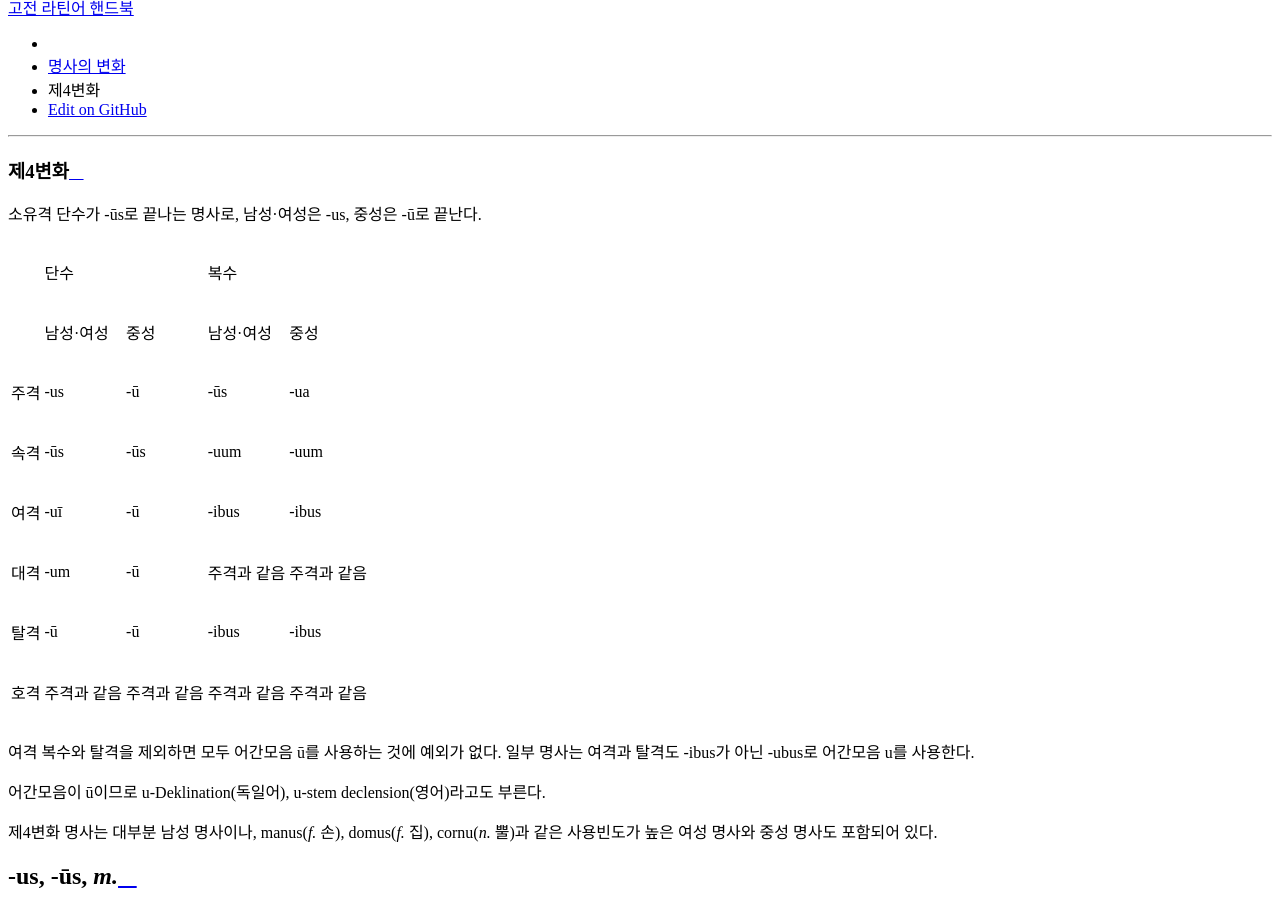
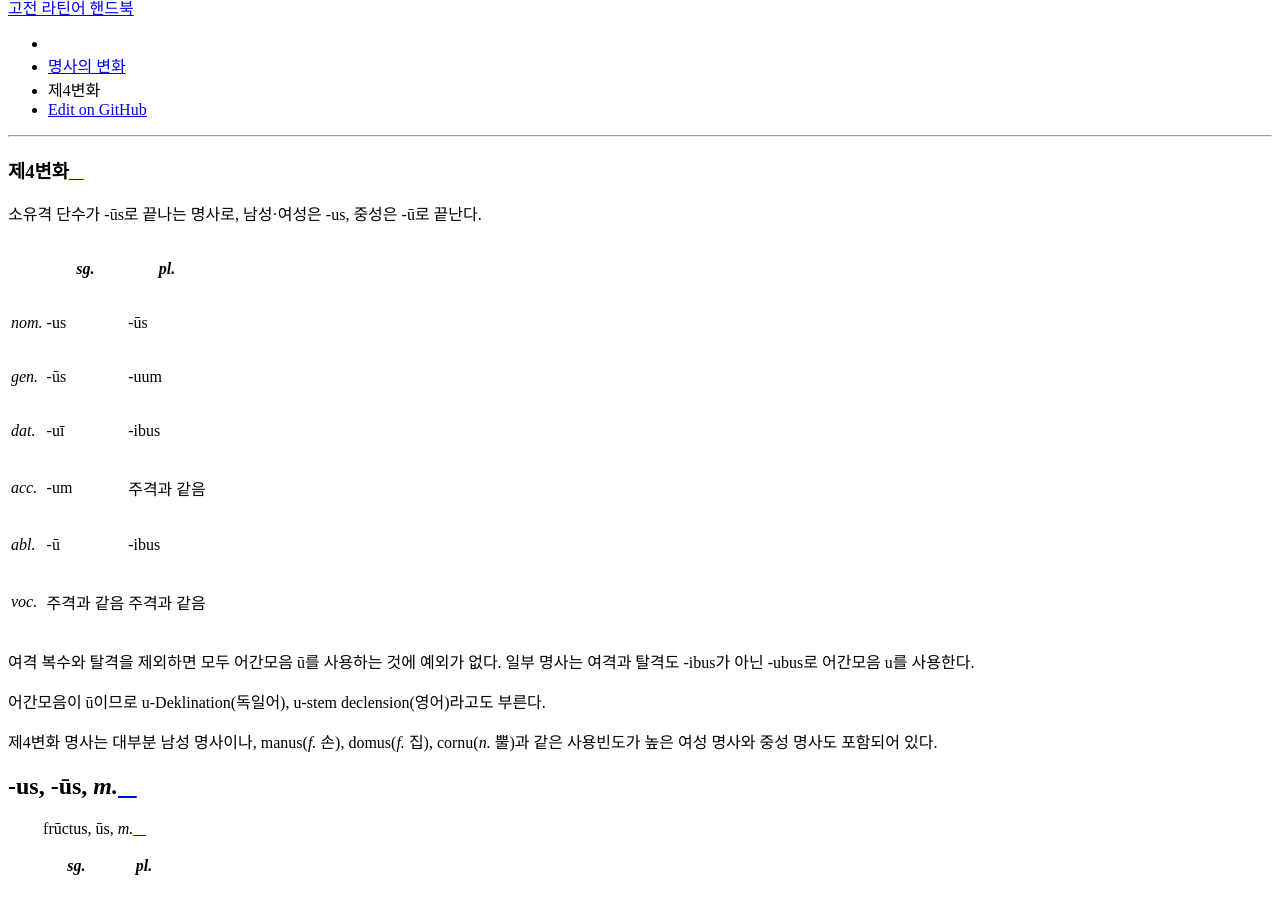
Before and after one commit to kabbala/grammatica_latina, a Sphinx documentation site: the page built from source/declinatio_nominis/declinatio_nominis_4.rst, in a window 1280 px wide and 900 px high, scrolled down 6604 px. Built offline with Sphinx 7.4.7 and the Read the Docs theme 2.0.0, drawn with Linux system fonts in a browser that asks for light colours.

Commit message:
어미 개요를 단순하게 정리해봄

```diff
--- a/source/declinatio_nominis/declinatio_nominis_4.rst
+++ b/source/declinatio_nominis/declinatio_nominis_4.rst
@@ -3,23 +3,16 @@
 
 소유격 단수가 -ūs로 끝나는 명사로, 남성·여성은 -us, 중성은 -ū로 끝난다.
 
-+-----------+-------------+-------------+-------------+-------------+
-|           | 단수                      | 복수                      |
-+-----------+-------------+-------------+-------------+-------------+
-|           | 남성·여성   | 중성        | 남성·여성   | 중성        |
-+-----------+-------------+-------------+-------------+-------------+
-| 주격      | -us         | -ū          | -ūs         | -ua         |
-+-----------+-------------+-------------+-------------+-------------+
-| 속격      | -ūs         | -ūs         | -uum        | -uum        |
-+-----------+-------------+-------------+-------------+-------------+
-| 여격      | -uī         | -ū          | -ibus       | -ibus       |
-+-----------+-------------+-------------+-------------+-------------+
-| 대격      | -um         | -ū          | 주격과 같음 | 주격과 같음 |
-+-----------+-------------+-------------+-------------+-------------+
-| 탈격      | -ū          | -ū          | -ibus       | -ibus       |
-+-----------+-------------+-------------+-------------+-------------+
-| 호격      | 주격과 같음 | 주격과 같음 | 주격과 같음 | 주격과 같음 |
-+-----------+-------------+-------------+-------------+-------------+
+.. csv-table::
+   :header-rows: 1
+
+   "", :tsig:`sg.`, :tsig:`pl.`
+   :tsig:`nom.`, "-us", "-ūs"
+   :tsig:`gen.`, "-ūs", "-uum"
+   :tsig:`dat.`, "-uī", "-ibus"
+   :tsig:`acc.`, "-um", "주격과 같음"
+   :tsig:`abl.`, "-ū", "-ibus"
+   :tsig:`voc.`, "주격과 같음", "주격과 같음"
 
 여격 복수와 탈격을 제외하면 모두 어간모음 ū를 사용하는 것에 예외가 없다. 일부 명사는 여격과 탈격도 -ibus가 아닌 -ubus로 어간모음 u를 사용한다.
 
```
